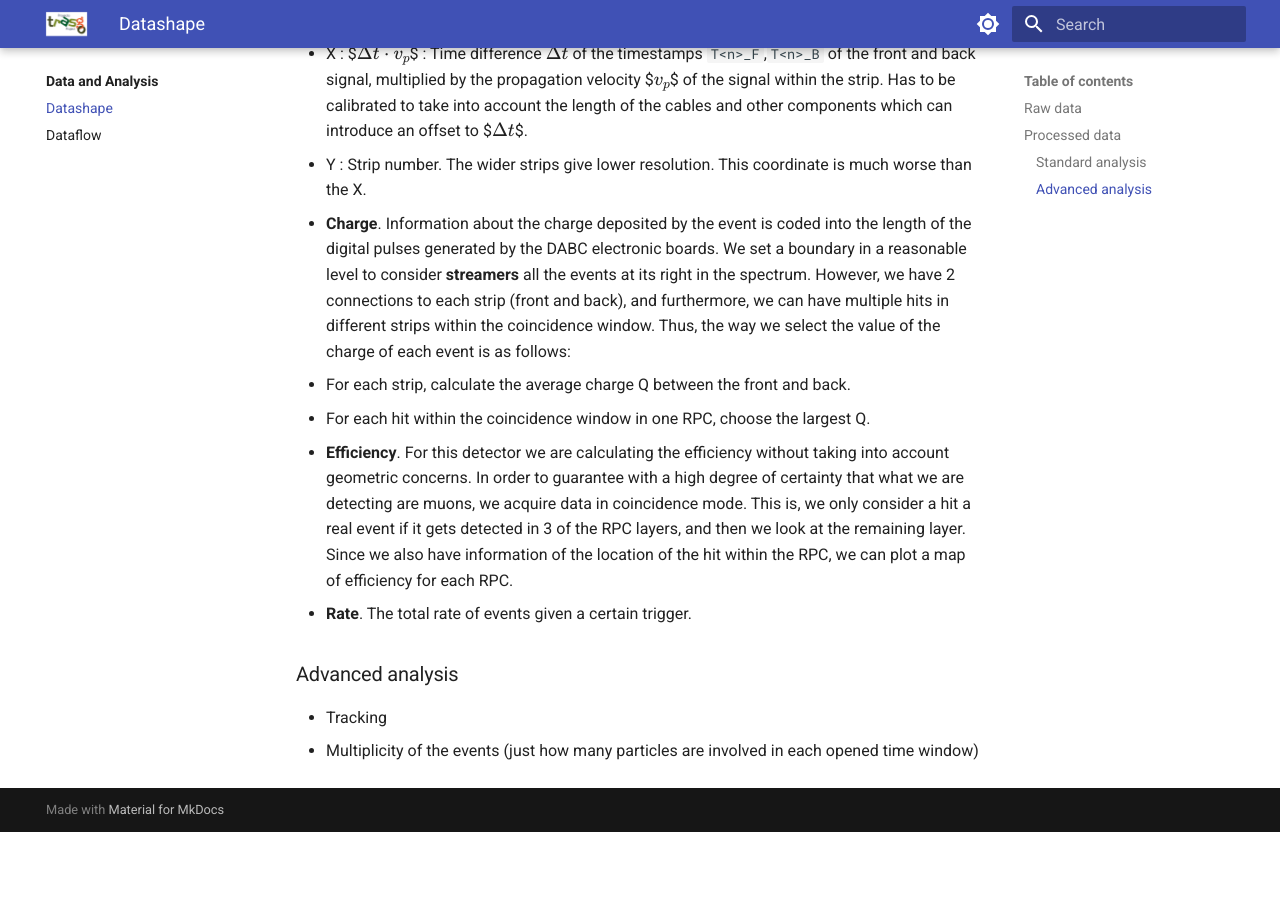
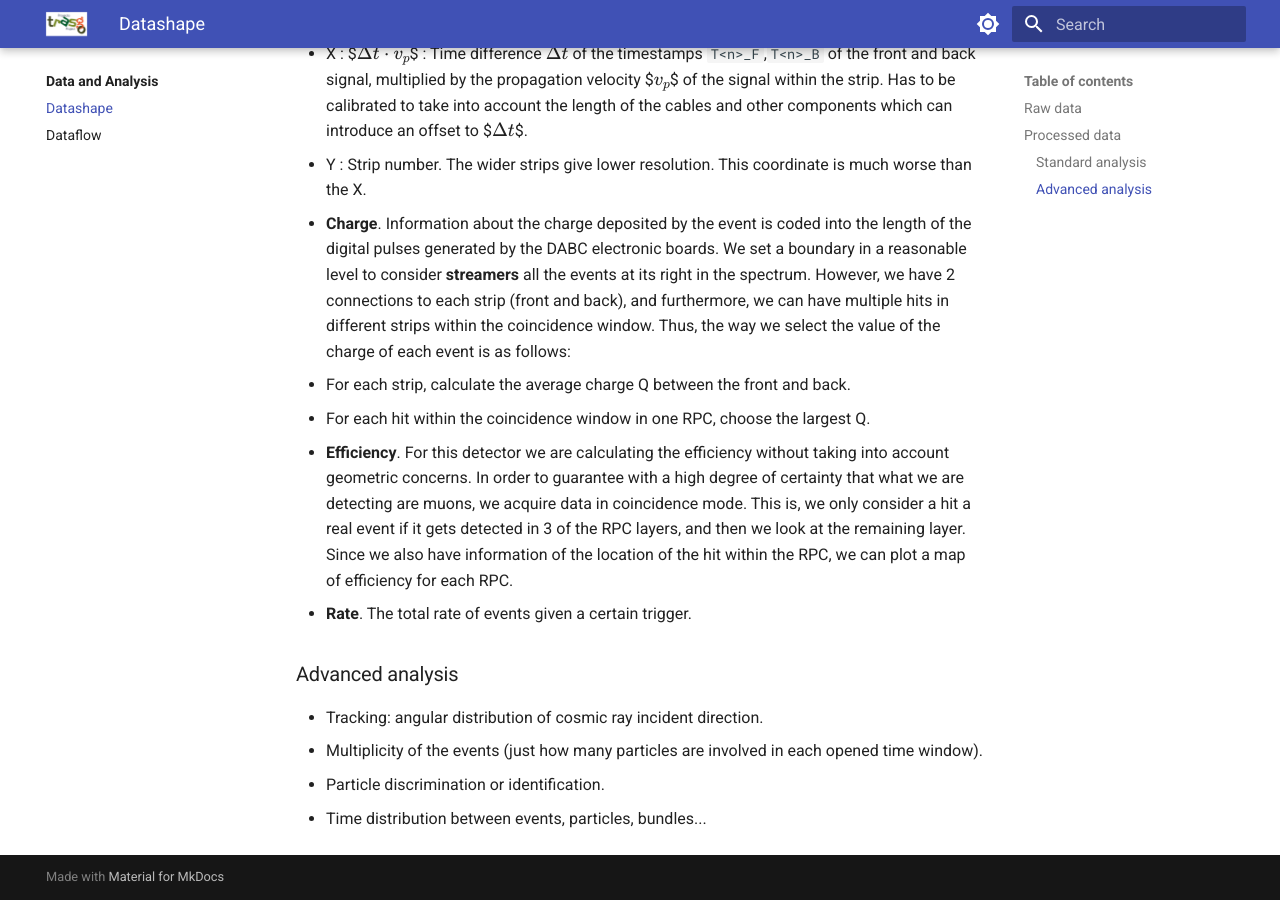
Before and after one commit to cayesoneira/miniTRASGO-documentation, an MkDocs documentation site: the page built from docs/data/shape.md, in a window 1280 px wide and 900 px high, scrolled down 787 px. Built offline with MkDocs 1.6.1 and Material for MkDocs 9.7.7, drawn with Linux system fonts in a browser that asks for light colours; formulas are drawn with MathJax 3; before the commit the page ends 1619 px from its top, so only the background shows below that.

Commit message:
Update shape.md

```diff
--- a/docs/data/shape.md
+++ b/docs/data/shape.md
@@ -18,5 +18,7 @@
 - **Rate**. The total rate of events given a certain trigger.
 
 ### Advanced analysis
-- Tracking
-- Multiplicity of the events (just how many particles are involved in each opened time window)
+- Tracking: angular distribution of cosmic ray incident direction.
+- Multiplicity of the events (just how many particles are involved in each opened time window).
+- Particle discrimination or identification.
+- Time distribution between events, particles, bundles...
```
